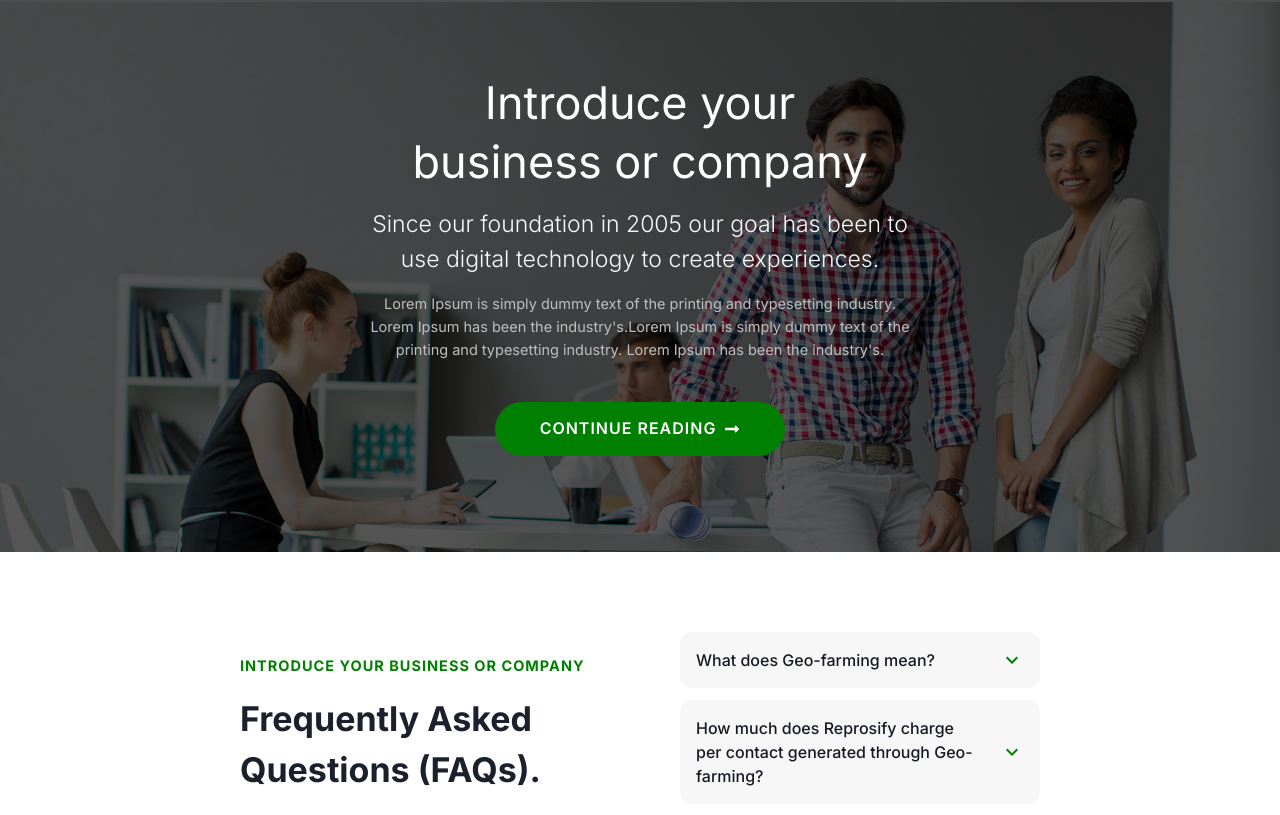
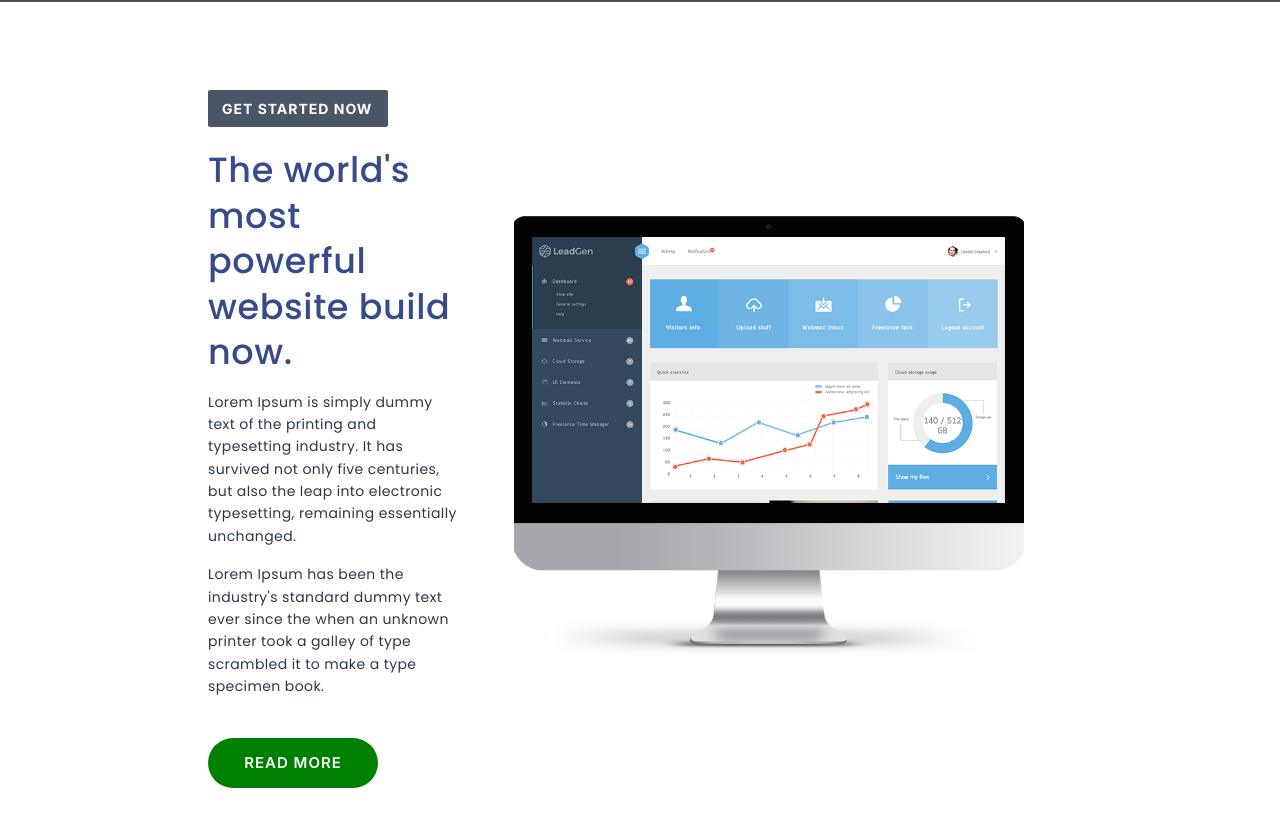
Before and after one commit to Khadija-Awan/digilancer-dev, a Next.js app: page / in a window 1280 px wide. Shown: the part 958-1773 px from the top of the page. Built offline with nearby package versions, Linux system fonts and the light colour scheme; grey boxes are pictures that could not be loaded.

Commit message:
digilancer website creation commit

```diff
--- a/app/components/landingPage/business.tsx
+++ b/app/components/landingPage/business.tsx
@@ -5,7 +5,7 @@ import { FaLongArrowAltRight } from "react-icons/fa";
 
 export default function Business() {
     return (
-        <Box width="100%" height={{ base: "570px", md: "540px", lg: "550px"}} bgImage={`url(${business.src})`} bgSize="cover" bgPosition="center" position="relative">
+        <Box width="100%" height={{ base: "570px", md: "540px", lg: "550px"}} bgImage={`url(${business.src})`} bgSize="cover" bgPosition={{ base: "center left", md: "center"}} position="relative">
 
             <Box width="100%" position="absolute" height="100%" left="0" top="0" textAlign={"center"} zIndex={4}  py={{base: 12, md: 16}} px={{ base: 6, md: 32, lg: 16, xl: 40 }}>
                 <Box width={{base: "100%", md:"550px"}} mx="auto">
--- a/app/components/landingPage/content.tsx
+++ b/app/components/landingPage/content.tsx
@@ -0,0 +1,28 @@
+import NextLink from 'next/link'
+import { Box, Flex, Text, Button } from "@chakra-ui/react";
+import { contentImage } from '@/public/content/index';
+import { Poppins} from "next/font/google";
+
+const poppinsBold = Poppins({ subsets: ["latin"], weight: "500" });
+const poppinsNormal = Poppins({ subsets: ["latin"], weight: "400" });
+
+export default function ContentSection() {
+    return (
+        <Flex direction={{ base: "column-reverse", lg: "row" }} width="100%" bg="white" py={{base: 16, md: 20}} alignItems={"center"} px={{ base: 6, lg: 12, xl: 52 }}>
+
+            <Box width="100%">
+                <Box width={{ base: "100%", md: "80%", lg:"96%" }} mx={{md: "auto", lg: 0}} pr={{ xl: 10 }} textAlign={{ base: "center", lg: "start" }}>
+                    <Text mt={2} mb={5} bg="gray.600" px={3.5}  mx={{base: "auto", lg: 0}} py={2} width="180px" borderRadius="sm" color="white" letterSpacing={"1px"} fontWeight={"bold"} fontSize={{base: "13px", md:"14px"}} textTransform={"uppercase"}>Get Started Now</Text>
+                    <Text mt={2} mb={{ base: 4, md: 8, lg: 1 }} lineHeight={{base: 1.5, md: 1.3}} color="#374A8A" letterSpacing={"0.6px"} className={poppinsBold.className} fontSize={{ base: "26px", md: "35px", lg:"32px", xl: "35px" }}>The world's most powerful website build now.</Text>
+                    <Text pl={{ md: 6, lg: 0 }} pr={{ md: 6, lg: 0 }} fontSize="14px" lineHeight={1.6} color="gray.700" mt={4} letterSpacing={"0.4px"} className={poppinsNormal.className}>Lorem Ipsum is simply dummy text of the printing and typesetting industry. It has survived not only five centuries, but also the leap into electronic typesetting, remaining essentially unchanged.</Text>
+                    <Text pl={{ md: 6, lg: 0 }} pr={{ md: 6, lg: 0 }} fontSize="14px" lineHeight={1.6} color="gray.700" mt={4} letterSpacing={"0.4px"} className={poppinsNormal.className}>Lorem Ipsum has been the industry's standard dummy text ever since the when an unknown printer took a galley of type scrambled it to make a type specimen book.</Text>
+                    <Button mt={{base: 8, lg: 10}} as={NextLink} letterSpacing={"1px"} href="https://reprosify.com/" bg="green" color="white" _hover={{ bg: "purple" }} fontSize={{ base: "14px", md: "15px" }} textTransform={"uppercase"} height={{ base: "42px", md: "50px" }} width="170px" borderRadius={"50px"}>Read More</Button>
+                </Box>
+            </Box>
+
+            <Box width="100%">
+                <Box width={{ base: "270px", md: "440px", lg:"400px", xl: "510px"}} mx={{base:"auto", lg: 0}} ml={{lg:"auto"}} mr={{xl: 12}} height={{base: "229px", md: "370px", lg:"340px", xl: "440px"}} bgImage={`url(${contentImage.src})`} bgSize="cover" bgPosition="center" mb={{ base: 10, lg: 0 }}></Box>
+            </Box>
+        </Flex>
+    );
+}
--- a/app/components/landingPage/footer/logoSection.tsx
+++ b/app/components/landingPage/footer/logoSection.tsx
@@ -3,11 +3,11 @@ import {logo} from "../../../../public/footer/index";
 
 export default function FooterLogoSection() {
   return (
-    <Box width="100%" color="white">
+    <Box width="100%">
         <HStack mb={6}>
             <Box mx={{base: "auto", md:0}} width={{base: "200px", md: "270px"}} height={{base:"45px", md:"60px"}} borderRadius="xl" bgImage={`url(${logo.src})`} bgSize="cover" bgPosition="center"></Box>
         </HStack>
-        <Text textAlign={{base:"center", md:"justify"}} lineHeight={1.8}>Reprosify.com is a service offered by Equinox Holdings, LLC a cutting-edge Platform as a Service (PaaS) designed to supercharge real estate agents enabling them to attain the remarkable levels of success.</Text>
+        <Text  color="white" textAlign={{base:"center", md:"justify"}} lineHeight={1.8}>Reprosify.com is a service offered by Equinox Holdings, LLC a cutting-edge Platform as a Service (PaaS) designed to supercharge real estate agents enabling them to attain the remarkable levels of success.</Text>
     </Box>
   );
 }
--- a/app/page.tsx
+++ b/app/page.tsx
@@ -3,11 +3,13 @@ import Hero from "./components/landingPage/hero";
 import Statistics from "./components/landingPage/statistics";
 import Business from "./components/landingPage/business";
 import Faqs from "./components/landingPage/faqs/index";
+import ContentSection from "./components/landingPage/content";
 
 export default function Home() {
   return (
     <Box width="100%">
     <Hero/>
+    <ContentSection/>
     <Business/>
     <Faqs/>
     <Statistics/>
--- /dev/null
+++ b/public/content/index.tsx
@@ -0,0 +1,3 @@
+import contentImage from "./content.png";
+
+export {contentImage };
```
Also changed, not shown: public/content/content.png (added).
